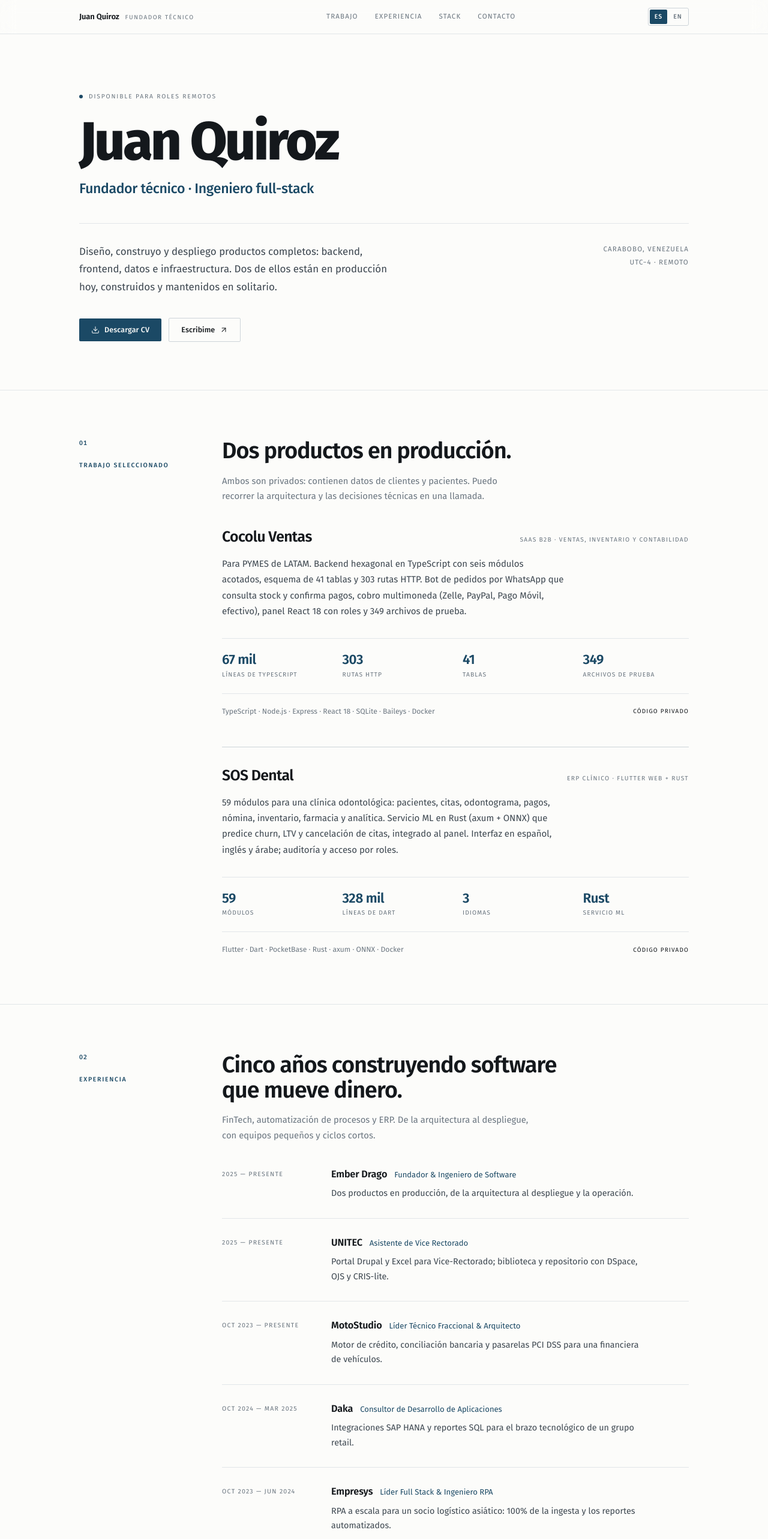
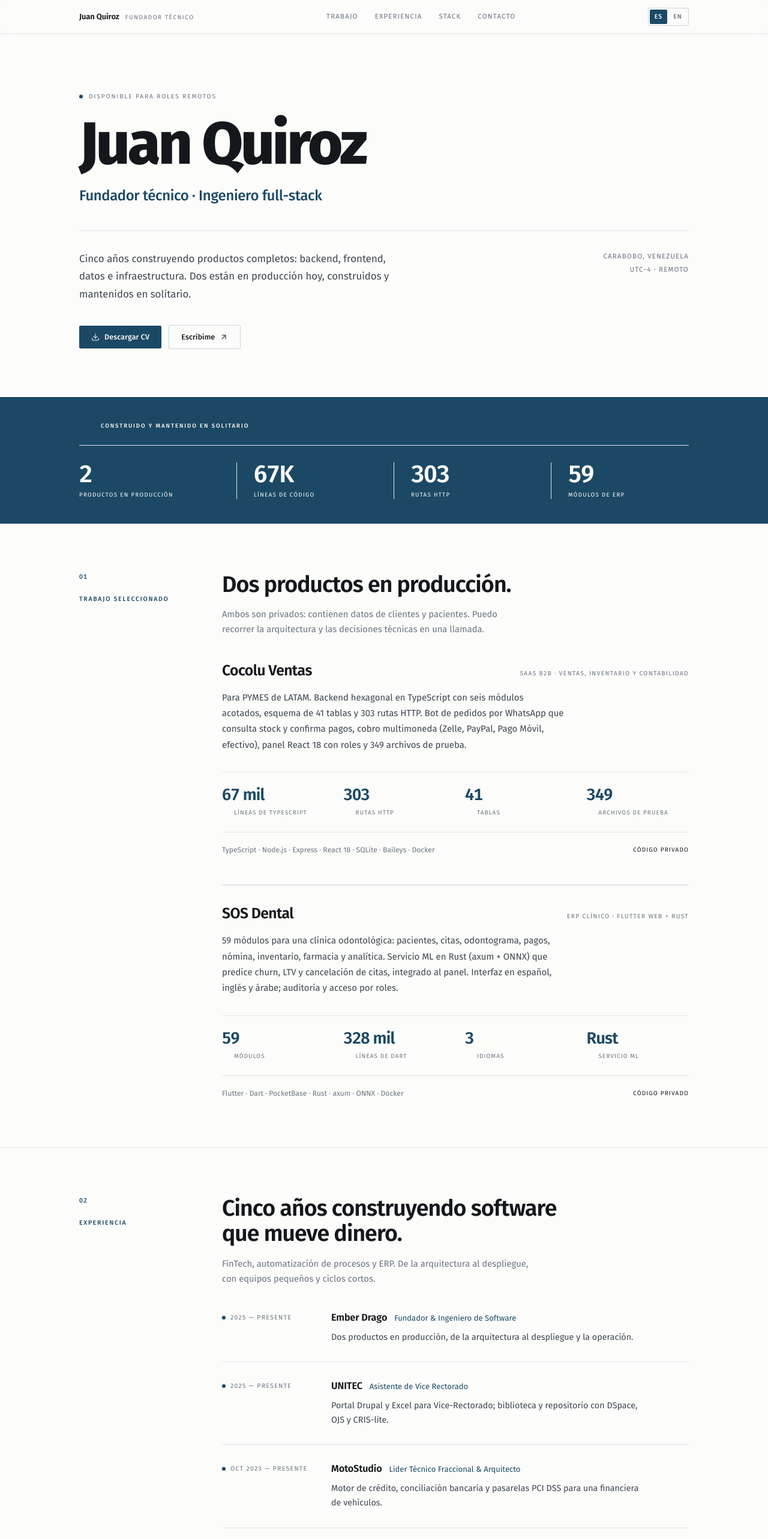
Before and after one commit to JuanQuiro/dominio-dragon, a Next.js app: page / in a window 1280 px wide. Shown: the top 2566 px of the page at 60% size. Built offline with nearby package versions, Linux system fonts and the light colour scheme.

Commit message:
Add proof band, spec-sheet metrics, and navy contact section

```diff
--- a/src/components/Portfolio.tsx
+++ b/src/components/Portfolio.tsx
@@ -147,20 +147,20 @@ export default function Portfolio() {
         {/* ---------------- HERO ---------------- */}
         <section className="mx-auto max-w-page px-5 pb-16 pt-14 sm:px-8 sm:pb-20 sm:pt-24">
           <div className="rise flex items-center gap-2.5">
-            <span
-              className="h-1.5 w-1.5 rounded-full bg-accent"
-              aria-hidden="true"
-            />
+            <span className="relative flex h-1.5 w-1.5" aria-hidden="true">
+              <span className="absolute inline-flex h-full w-full animate-ping rounded-full bg-accent opacity-60" />
+              <span className="relative inline-flex h-1.5 w-1.5 rounded-full bg-accent" />
+            </span>
             <span className="text-[0.64rem] uppercase tracking-[0.18em] text-muted">
               {t.hero.availability}
             </span>
           </div>
 
-          <h1 className="rise rise-1 mt-7 text-[clamp(3rem,9vw,5.6rem)] font-extrabold leading-[0.9] tracking-tightest">
+          <h1 className="rise rise-1 mt-7 text-balance text-[clamp(3rem,10vw,6.2rem)] font-extrabold leading-[0.88] tracking-tightest">
             Juan Quiroz
           </h1>
 
-          <p className="rise rise-1 mt-5 text-[clamp(1.05rem,2.4vw,1.45rem)] font-medium tracking-[-0.015em] text-accent">
+          <p className="rise rise-1 mt-6 text-[clamp(1.05rem,2.4vw,1.5rem)] font-medium tracking-[-0.015em] text-accent">
             {t.hero.role}
           </p>
 
@@ -192,6 +192,34 @@ export default function Portfolio() {
           </div>
         </section>
 
+        {/* ---------------- PROOF ---------------- */}
+        <section
+          aria-label={t.proof.label}
+          className="border-y border-accent bg-accent text-paper"
+        >
+          <div className="mx-auto max-w-page px-5 py-9 sm:px-8 sm:py-10">
+            <div className="flex items-center gap-3 text-[0.6rem] font-medium uppercase tracking-[0.2em] text-paper/55">
+              <span className="h-px w-6 bg-paper/35" aria-hidden="true" />
+              {t.proof.label}
+            </div>
+            <dl className="mt-6 grid grid-cols-2 gap-x-8 gap-y-7 border-t border-paper/20 pt-7 sm:grid-cols-4">
+              {t.proof.items.map((m) => (
+                <div
+                  key={m.label}
+                  className="sm:border-l sm:border-paper/20 sm:pl-7 sm:first:border-l-0 sm:first:pl-0"
+                >
+                  <dd className="text-[clamp(1.8rem,4vw,2.5rem)] font-semibold leading-none tracking-[-0.03em] tabular-nums">
+                    {m.value}
+                  </dd>
+                  <dt className="mt-2 text-[0.6rem] uppercase leading-snug tracking-[0.14em] text-paper/60">
+                    {m.label}
+                  </dt>
+                </div>
+              ))}
+            </dl>
+          </div>
+        </section>
+
         {/* ---------------- WORK ---------------- */}
         <Section
           id="work"
@@ -219,13 +247,17 @@ export default function Portfolio() {
                   {p.body}
                 </p>
 
-                <div className="mt-8 grid grid-cols-2 gap-x-6 gap-y-6 border-y border-line py-6 sm:grid-cols-4">
+                <div className="mt-8 grid grid-cols-2 gap-x-8 gap-y-6 border-y border-line py-6 sm:grid-cols-4">
                   {p.metrics.map((m) => (
                     <div key={m.label}>
-                      <div className="text-[1.4rem] font-semibold leading-none tracking-[-0.02em] text-accent">
+                      <div className="text-[1.7rem] font-semibold leading-none tracking-[-0.03em] tabular-nums text-accent">
                         {m.value}
                       </div>
-                      <div className="mt-1.5 text-[0.64rem] uppercase leading-snug tracking-[0.11em] text-muted">
+                      <div className="mt-2.5 flex items-start gap-2 text-[0.62rem] uppercase leading-snug tracking-[0.11em] text-muted">
+                        <span
+                          className="mt-[4px] h-px w-3 shrink-0 bg-accent/40"
+                          aria-hidden="true"
+                        />
                         {m.label}
                       </div>
                     </div>
@@ -259,8 +291,14 @@ export default function Portfolio() {
                 key={r.company}
                 className="grid gap-2 border-t border-line py-7 first:border-t-0 first:pt-0 sm:grid-cols-[150px_1fr] sm:gap-8"
               >
-                <span className="text-[0.66rem] uppercase tracking-[0.12em] text-muted sm:pt-1">
-                  {r.period}
+                <span className="flex items-start gap-2 text-[0.66rem] uppercase tracking-[0.12em] text-muted sm:pt-1">
+                  {r.period.includes("Present") ? (
+                    <span className="relative mt-[5px] flex h-1.5 w-1.5 shrink-0">
+                      <span className="absolute inline-flex h-full w-full animate-ping rounded-full bg-accent opacity-50" />
+                      <span className="relative inline-flex h-1.5 w-1.5 rounded-full bg-accent" />
+                    </span>
+                  ) : null}
+                  <span>{r.period}</span>
                 </span>
                 <div>
                   <div className="flex flex-wrap items-baseline gap-x-3 gap-y-0.5">
@@ -311,62 +349,70 @@ export default function Portfolio() {
         </Section>
 
         {/* ---------------- CONTACT ---------------- */}
-        <Section
+        <section
           id="contact"
-          index={t.contact.index}
-          label={t.contact.label}
-          title={t.contact.title}
-          note={t.contact.body}
+          className="scroll-mt-16 border-t border-accent bg-accent text-paper"
         >
-          <div className="border-t border-line-strong pt-9">
+          <div className="mx-auto max-w-page px-5 py-20 sm:px-8 sm:py-24">
+            <div className="flex items-center gap-3 text-[0.64rem] font-medium uppercase tracking-[0.18em] text-paper/60">
+              <span className="tabular-nums text-paper/85">{t.contact.index}</span>
+              <span className="h-px w-8 bg-paper/30" aria-hidden="true" />
+              <span>{t.contact.label}</span>
+            </div>
+
+            <h2 className="mt-7 max-w-[20ch] text-balance text-[clamp(2.1rem,5.4vw,3.6rem)] font-semibold leading-[1.03] tracking-[-0.03em]">
+              {t.contact.title}
+            </h2>
+            <p className="mt-6 max-w-[54ch] text-[0.98rem] leading-[1.75] text-paper/70">
+              {t.contact.body}
+            </p>
+
             <a
               href={`mailto:${t.contact.email}`}
-              className="group inline-flex items-baseline gap-2 text-[clamp(1.2rem,4vw,2rem)] font-medium tracking-[-0.025em] text-accent"
+              className="group mt-12 inline-flex items-baseline gap-3 border-b border-paper/25 pb-3 text-[clamp(1.3rem,4.4vw,2.4rem)] font-medium tracking-[-0.025em] text-paper transition-colors hover:border-paper"
             >
-              <span className="underline decoration-line-strong decoration-1 underline-offset-[6px] transition-colors group-hover:decoration-accent">
-                {t.contact.email}
-              </span>
+              <span>{t.contact.email}</span>
               <ArrowUpRight
-                size={20}
+                size={24}
                 strokeWidth={1.5}
                 aria-hidden="true"
-                className="translate-y-[-2px] transition-transform group-hover:-translate-y-1 group-hover:translate-x-0.5"
+                className="translate-y-[-2px] transition-transform group-hover:-translate-y-1 group-hover:translate-x-1"
               />
             </a>
 
-            <div className="mt-10 flex flex-wrap gap-x-10 gap-y-4">
+            <div className="mt-12 flex flex-wrap gap-x-10 gap-y-4">
               {t.contact.links.map((l) => (
                 <a
                   key={l.label}
                   href={l.href}
                   target="_blank"
                   rel="me noopener noreferrer"
-                  className="group inline-flex items-center gap-1.5 text-[0.78rem] font-medium uppercase tracking-[0.1em] text-ink-soft transition-colors hover:text-accent"
+                  className="group inline-flex items-center gap-1.5 text-[0.78rem] font-medium uppercase tracking-[0.1em] text-paper/65 transition-colors hover:text-paper"
                 >
                   {l.label}
                   <ArrowUpRight
                     size={13}
                     strokeWidth={1.75}
                     aria-hidden="true"
-                    className="text-muted transition-transform group-hover:-translate-y-0.5 group-hover:translate-x-0.5"
+                    className="text-paper/45 transition-transform group-hover:-translate-y-0.5 group-hover:translate-x-0.5"
                   />
                 </a>
               ))}
               <a
                 href={t.contact.cvHref}
                 download
-                className="inline-flex items-center gap-1.5 text-[0.78rem] font-medium uppercase tracking-[0.1em] text-ink-soft transition-colors hover:text-accent"
+                className="inline-flex items-center gap-1.5 text-[0.78rem] font-medium uppercase tracking-[0.1em] text-paper/65 transition-colors hover:text-paper"
               >
                 <Download size={13} strokeWidth={1.75} aria-hidden="true" />
                 {t.contact.cvLabel}
               </a>
             </div>
           </div>
-        </Section>
+        </section>
       </main>
 
-      <footer className="border-t border-line">
-        <div className="mx-auto flex max-w-page flex-col gap-1.5 px-5 py-8 text-[0.68rem] tracking-[0.02em] text-muted sm:flex-row sm:items-center sm:justify-between sm:px-8">
+      <footer className="border-t border-paper/15 bg-accent text-paper/50">
+        <div className="mx-auto flex max-w-page flex-col gap-1.5 px-5 py-8 text-[0.68rem] tracking-[0.02em] sm:flex-row sm:items-center sm:justify-between sm:px-8">
           <span>© 2026 {t.footer.rights}</span>
           <span>{t.footer.built}</span>
         </div>
--- a/src/content/site.ts
+++ b/src/content/site.ts
@@ -30,6 +30,10 @@ export type Copy = {
     ctaCv: string;
     ctaContact: string;
     cvHref: string;
+  };
+  proof: {
+    label: string;
+    items: Metric[];
   };
   work: {
     index: string;
@@ -81,11 +85,20 @@ export const copy: Record<Lang, Copy> = {
       role: "Fundador técnico · Ingeniero full-stack",
       availability: "Disponible para roles remotos",
       intro:
-        "Diseño, construyo y despliego productos completos: backend, frontend, datos e infraestructura. Dos de ellos están en producción hoy, construidos y mantenidos en solitario.",
+        "Cinco años construyendo productos completos: backend, frontend, datos e infraestructura. Dos están en producción hoy, construidos y mantenidos en solitario.",
       location: "Carabobo, Venezuela\nUTC−4 · Remoto",
       ctaCv: "Descargar CV",
       ctaContact: "Escribime",
       cvHref: "/cv/juan-quiroz-cv-es.pdf",
+    },
+    proof: {
+      label: "Construido y mantenido en solitario",
+      items: [
+        { value: "2", label: "productos en producción" },
+        { value: "67K", label: "líneas de código" },
+        { value: "303", label: "rutas HTTP" },
+        { value: "59", label: "módulos de ERP" },
+      ],
     },
     work: {
       index: "01",
@@ -236,11 +249,20 @@ export const copy: Record<Lang, Copy> = {
       role: "Technical founder · Full-stack engineer",
       availability: "Open to remote roles",
       intro:
-        "I design, build, and ship complete products — backend, frontend, data, and infrastructure. Two of them are in production today, both built and maintained solo.",
+        "Five years building complete products — backend, frontend, data, and infrastructure. Two are in production today, both built and maintained solo.",
       location: "Carabobo, Venezuela\nUTC−4 · Remote",
       ctaCv: "Download CV",
       ctaContact: "Get in touch",
       cvHref: "/cv/juan-quiroz-cv-en.pdf",
+    },
+    proof: {
+      label: "Built and maintained solo",
+      items: [
+        { value: "2", label: "products in production" },
+        { value: "67K", label: "lines of code" },
+        { value: "303", label: "HTTP routes" },
+        { value: "59", label: "ERP modules" },
+      ],
     },
     work: {
       index: "01",
```
